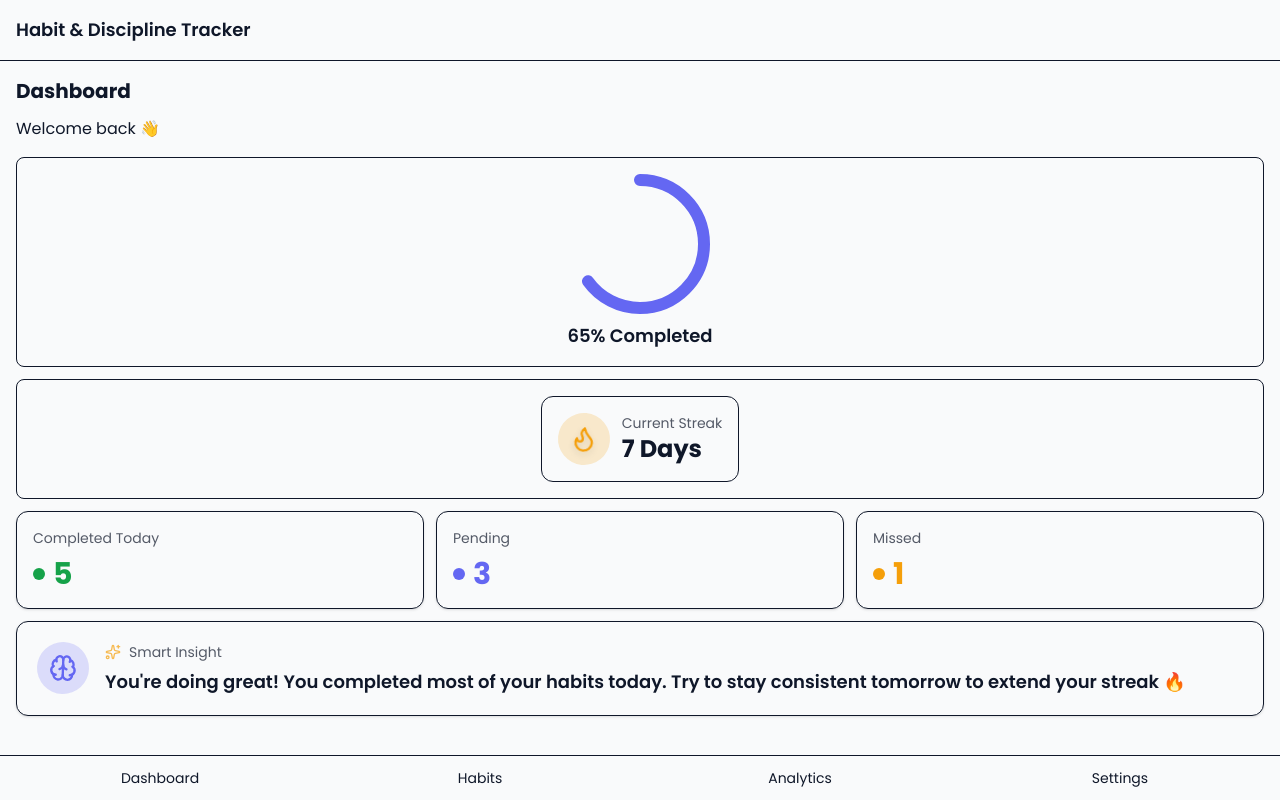
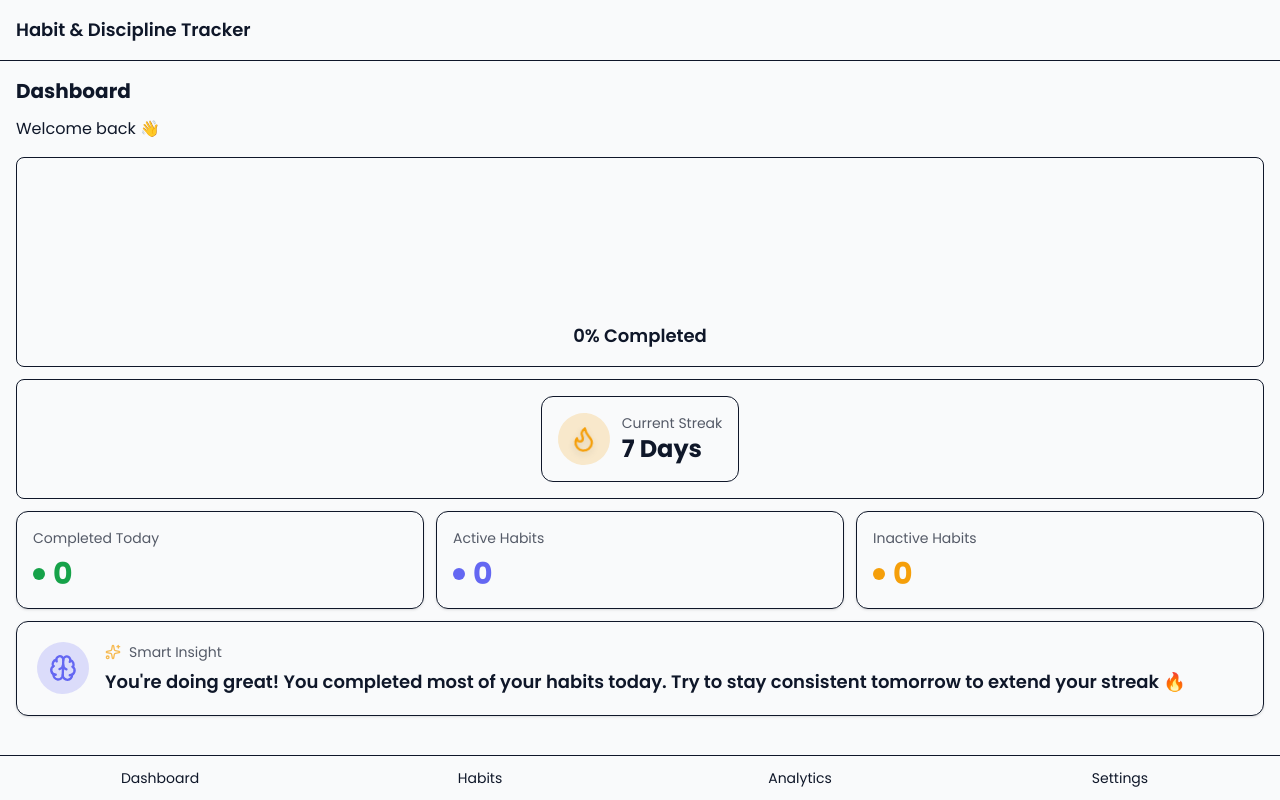
Before and after one commit to MohamedZaki599/Habit-Discipline-Tracker, a React (Vite) app: page / in a window 1280 px wide. Built offline with nearby package versions, Linux system fonts and the light colour scheme.

Commit message:
feat(dashboard): connect dashboard widgets to real habit data

```diff
--- a/src/pages/Dashboard.tsx
+++ b/src/pages/Dashboard.tsx
@@ -2,8 +2,21 @@ import ProgressRing from "@/components/ProgressRing"
 import StreakBadge from "@/components/StreakBadge"
 import StatCard from "@/components/StatCard"
 import InsightCard from "@/components/InsightCard"
+import { useHabits } from "@/context/HabitContext"
 
 export default function Dashboard() {
+	const { habits } = useHabits()
+
+	const activeHabits = habits.filter((h) => h.isActive).length
+	const totalHabits = habits.length
+
+	const progress =
+		totalHabits === 0 ? 0 : Math.round((activeHabits / totalHabits) * 100)
+
+	const inactiveHabits = habits.filter((h) => !h.isActive).length
+
+	const completedToday = 0 // placeholder until daily log system
+
 	return (
 		<div>
 			<h2 className="text-xl font-bold mb-3">Dashboard</h2>
@@ -11,15 +24,27 @@ export default function Dashboard() {
 
 			<div className="grid gap-3 mt-4">
 				<div className="p-4 border rounded-lg flex justify-center">
-					<ProgressRing progress={65} />
+					<ProgressRing progress={progress} />
 				</div>
 				<div className="p-4 border rounded-lg flex justify-center">
 					<StreakBadge streak={7} />
 				</div>
 				<div className="grid grid-cols-1 sm:grid-cols-3 gap-3">
-					<StatCard label="Completed Today" value={5} color="success" />
-					<StatCard label="Pending" value={3} color="primary" />
-					<StatCard label="Missed" value={1} color="warning" />
+					<StatCard
+						label="Completed Today"
+						value={completedToday}
+						color="success"
+					/>
+					<StatCard
+						label="Active Habits"
+						value={activeHabits}
+						color="primary"
+					/>
+					<StatCard
+						label="Inactive Habits"
+						value={inactiveHabits}
+						color="warning"
+					/>
 				</div>
 				<InsightCard
 					message="You're doing great! You completed most of your habits today.
```
